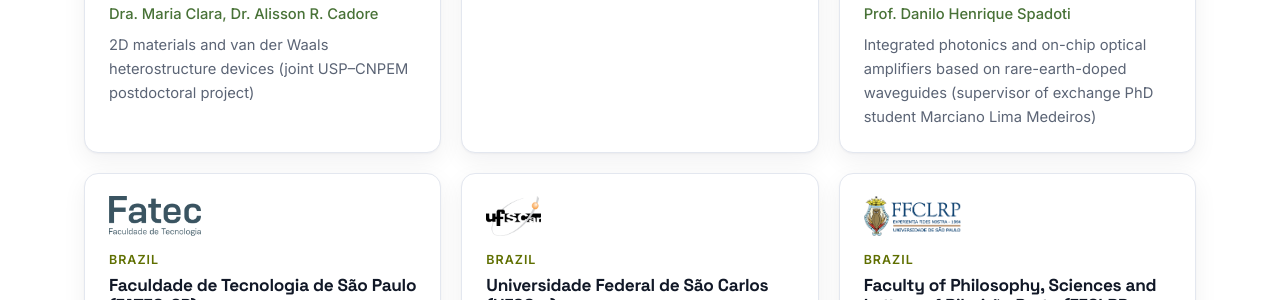
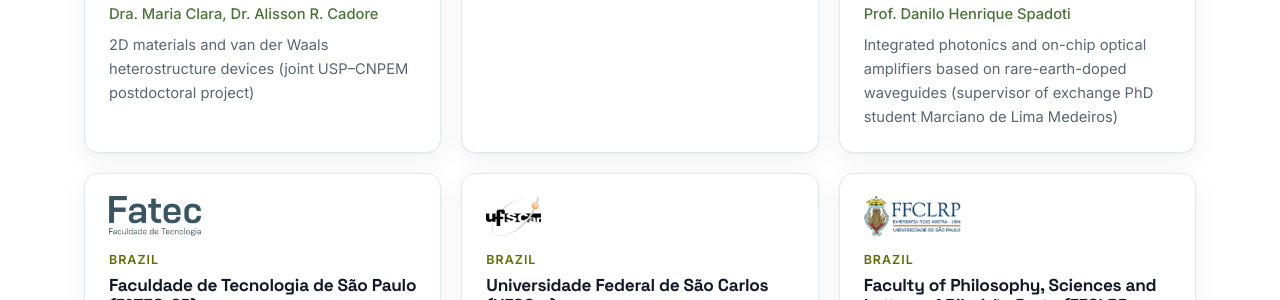
Before and after one commit to Nanoplasmonics-IFSC-USP/Nanoplasmonics-IFSC-USP.github.io, a Jekyll site: the page built from collaborations.md, in a window 1280 px wide and 900 px high, scrolled down 1568 px. Shown: the part 224-524 px from the top of the window. Built offline with Jekyll 4.4.1, drawn with Linux system fonts in a browser that asks for light colours.

```diff
--- a/_data/collaborations.yml
+++ b/_data/collaborations.yml
@@ -163,8 +163,8 @@
     pt: Brasil
   people: Prof. Danilo Henrique Spadoti
   topic:
-    en: Integrated photonics and on-chip optical amplifiers based on rare-earth-doped waveguides (supervisor of exchange PhD student Marciano Lima Medeiros)
-    pt: Fotônica integrada e amplificadores ópticos on-chip baseados em guias de onda dopados com terras-raras (orientador do doutorando em intercâmbio Marciano Lima Medeiros)
+    en: Integrated photonics and on-chip optical amplifiers based on rare-earth-doped waveguides (supervisor of exchange PhD student Marciano de Lima Medeiros)
+    pt: Fotônica integrada e amplificadores ópticos on-chip baseados em guias de onda dopados com terras-raras (orientador do doutorando em intercâmbio Marciano de Lima Medeiros)
   url: https://unifei.edu.br
   logo: /assets/img/partners/unifei.png
 
--- a/_data/people.yml
+++ b/_data/people.yml
@@ -239,7 +239,7 @@
 
 # ---------------- Exchange students ----------------
 
-- name: Marciano Lima Medeiros
+- name: Marciano de Lima Medeiros
   category: exchange
   photo: /assets/img/people/marciano.jpg
   role:
```
